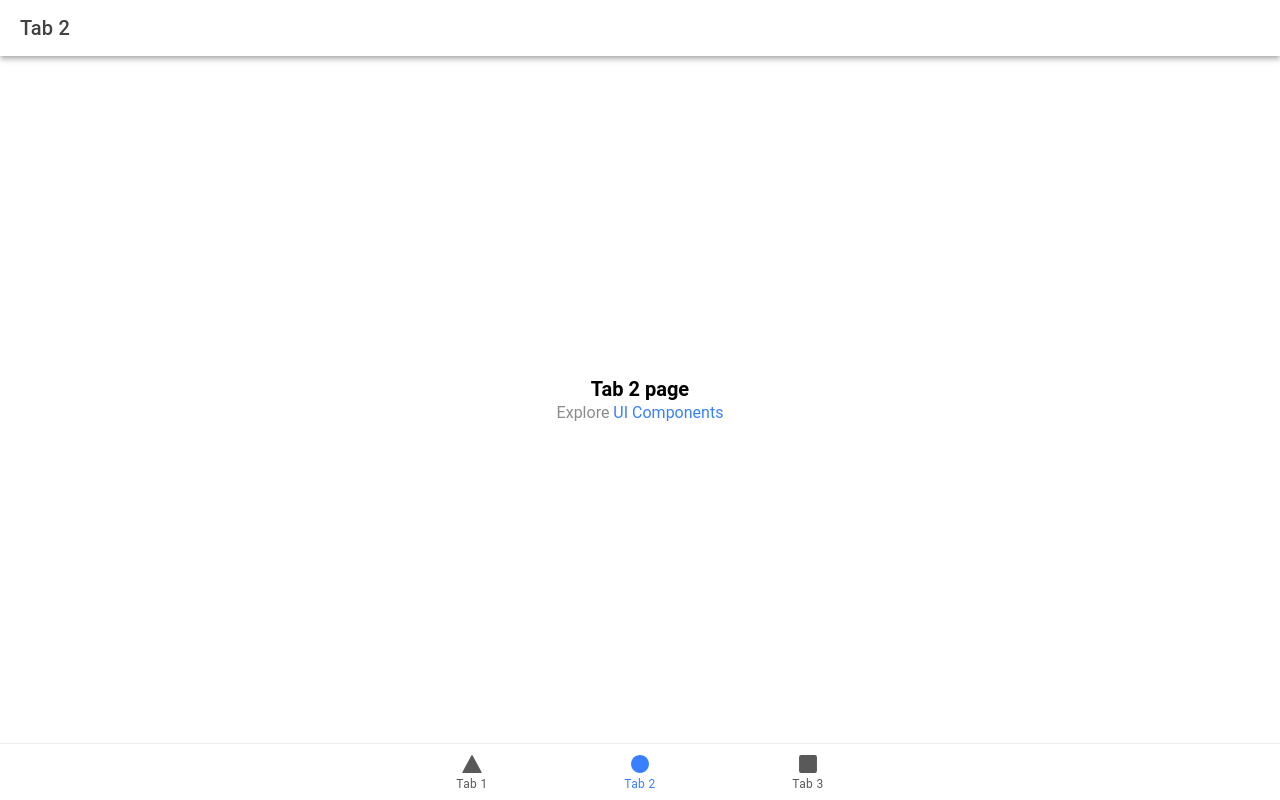
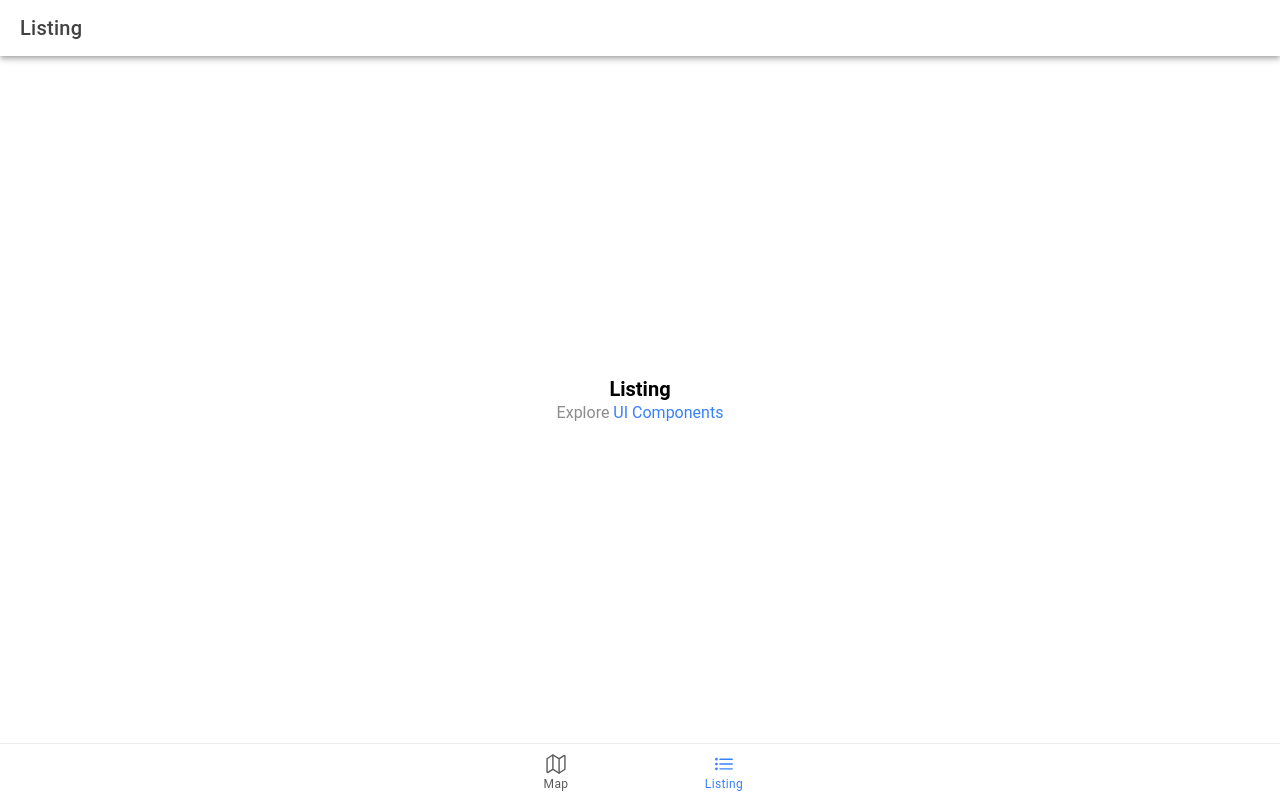
Before and after one commit to MartaBallesterB/fairly-map, a React (Vite) app: page /tab2 in a window 1280 px wide. Built offline with nearby package versions, Linux system fonts and the light colour scheme.

Commit message:
added leaflet logic

```diff
--- a/package.json
+++ b/package.json
@@ -23,8 +23,11 @@
     "@types/react-router": "^5.1.20",
     "@types/react-router-dom": "^5.3.3",
     "ionicons": "^7.0.0",
+    "leaflet": "^1.9.4",
     "react": "^18.2.0",
     "react-dom": "^18.2.0",
+    "react-leaflet": "^4.2.1",
+    "react-leaflet-cluster": "^2.1.0",
     "react-router": "^5.3.4",
     "react-router-dom": "^5.3.4"
   },
@@ -33,6 +36,7 @@
     "@testing-library/jest-dom": "^5.16.5",
     "@testing-library/react": "^14.0.0",
     "@testing-library/user-event": "^14.4.3",
+    "@types/leaflet": "^1.9.3",
     "@types/react": "^18.0.27",
     "@types/react-dom": "^18.0.10",
     "@vitejs/plugin-legacy": "^4.0.2",
--- a/src/App.tsx
+++ b/src/App.tsx
@@ -7,13 +7,14 @@ import {
   IonTabBar,
   IonTabButton,
   IonTabs,
-  setupIonicReact
+  setupIonicReact,
+  IonPage,
+  useIonViewDidEnter
 } from '@ionic/react';
 import { IonReactRouter } from '@ionic/react-router';
-import { ellipse, square, triangle } from 'ionicons/icons';
+import { mapOutline, listOutline } from 'ionicons/icons';
 import Tab1 from './pages/Tab1';
 import Tab2 from './pages/Tab2';
-import Tab3 from './pages/Tab3';
 
 /* Core CSS required for Ionic components to work properly */
 import '@ionic/react/css/core.css';
@@ -47,25 +48,18 @@ const App: React.FC = () => (
           <Route exact path="/tab2">
             <Tab2 />
           </Route>
-          <Route path="/tab3">
-            <Tab3 />
-          </Route>
           <Route exact path="/">
             <Redirect to="/tab1" />
           </Route>
         </IonRouterOutlet>
         <IonTabBar slot="bottom">
           <IonTabButton tab="tab1" href="/tab1">
-            <IonIcon aria-hidden="true" icon={triangle} />
-            <IonLabel>Tab 1</IonLabel>
+            <IonIcon aria-hidden="true" icon={mapOutline} />
+            <IonLabel>Map</IonLabel>
           </IonTabButton>
           <IonTabButton tab="tab2" href="/tab2">
-            <IonIcon aria-hidden="true" icon={ellipse} />
-            <IonLabel>Tab 2</IonLabel>
-          </IonTabButton>
-          <IonTabButton tab="tab3" href="/tab3">
-            <IonIcon aria-hidden="true" icon={square} />
-            <IonLabel>Tab 3</IonLabel>
+            <IonIcon aria-hidden="true" icon={listOutline} />
+            <IonLabel>Listing</IonLabel>
           </IonTabButton>
         </IonTabBar>
       </IonTabs>
--- a/src/pages/Tab1.css
+++ b/src/pages/Tab1.css
@@ -0,0 +1,4 @@
+.full-height-map {
+    height: 100%;
+    width: 100%;
+}
--- a/src/pages/Tab1.tsx
+++ b/src/pages/Tab1.tsx
@@ -1,13 +1,31 @@
 import { IonContent, IonHeader, IonPage, IonTitle, IonToolbar } from '@ionic/react';
 import ExploreContainer from '../components/ExploreContainer';
 import './Tab1.css';
+import * as Leaflet from 'leaflet';
+import 'leaflet/dist/leaflet.css'
+import { MapContainer, Marker, Popup, TileLayer } from 'react-leaflet'
+import L from 'leaflet'
+import { useEffect, useRef } from 'react';
+
+// delete L.Icon.Default.prototype['_getIconUrl' as any as keyof L.Icon.Default];
+// L.Icon.Default.mergeOptions({
+//   iconRetinaUrl: require('leaflet/dist/images/marker-icon-2x.png').default,
+//   iconUrl: require('leaflet/dist/images/marker-icon.png').default,
+//   shadowUrl: require('leaflet/dist/images/marker-shadow.png').default
+// });
 
 const Tab1: React.FC = () => {
+  const ref = useRef<Leaflet.Map>(null)
+  useEffect(() => {
+    setTimeout(() => {
+      ref.current?.invalidateSize()
+    }, 1)
+  }, [ref])
   return (
     <IonPage>
       <IonHeader>
         <IonToolbar>
-          <IonTitle>Tab 1</IonTitle>
+          <IonTitle>Map</IonTitle>
         </IonToolbar>
       </IonHeader>
       <IonContent fullscreen>
@@ -16,7 +34,21 @@ const Tab1: React.FC = () => {
             <IonTitle size="large">Tab 1</IonTitle>
           </IonToolbar>
         </IonHeader>
-        <ExploreContainer name="Tab 1 page" />
+        <MapContainer
+          ref={ref}
+          className="full-height-map"
+          center={[39.4697500, -0.3773900]}
+          zoom={13}
+          minZoom={3}
+          maxZoom={19}
+          maxBounds={[[-85.06, -180], [85.06, 180]]}
+          scrollWheelZoom={true}>
+          <TileLayer
+            attribution='&copy; <a href="https://stadiamaps.com/" target="_blank">Stadia Maps</a>, &copy; <a href="https://openmaptiles.org/" target="_blank">OpenMapTiles</a> &copy; <a href="https://www.openstreetmap.org/about" target="_blank">OpenStreetMap</a> contributors'
+            url="https://tiles.stadiamaps.com/tiles/alidade_smooth_dark/{z}/{x}/{y}{r}.png"
+          />
+          {/* TODO: Add markers */}
+        </MapContainer>
       </IonContent>
     </IonPage>
   );
--- a/src/pages/Tab2.tsx
+++ b/src/pages/Tab2.tsx
@@ -7,7 +7,7 @@ const Tab2: React.FC = () => {
     <IonPage>
       <IonHeader>
         <IonToolbar>
-          <IonTitle>Tab 2</IonTitle>
+          <IonTitle>Listing</IonTitle>
         </IonToolbar>
       </IonHeader>
       <IonContent fullscreen>
@@ -16,7 +16,7 @@ const Tab2: React.FC = () => {
             <IonTitle size="large">Tab 2</IonTitle>
           </IonToolbar>
         </IonHeader>
-        <ExploreContainer name="Tab 2 page" />
+        <ExploreContainer name="Listing" />
       </IonContent>
     </IonPage>
   );
--- a/src/pages/Tab3.tsx
+++ /dev/null
@@ -1,25 +0,0 @@
-import { IonContent, IonHeader, IonPage, IonTitle, IonToolbar } from '@ionic/react';
-import ExploreContainer from '../components/ExploreContainer';
-import './Tab3.css';
-
-const Tab3: React.FC = () => {
-  return (
-    <IonPage>
-      <IonHeader>
-        <IonToolbar>
-          <IonTitle>Tab 3</IonTitle>
-        </IonToolbar>
-      </IonHeader>
-      <IonContent fullscreen>
-        <IonHeader collapse="condense">
-          <IonToolbar>
-            <IonTitle size="large">Tab 3</IonTitle>
-          </IonToolbar>
-        </IonHeader>
-        <ExploreContainer name="Tab 3 page" />
-      </IonContent>
-    </IonPage>
-  );
-};
-
-export default Tab3;
```
Also changed, not shown: src/pages/Tab3.css (deleted), 2 other files (tests, documents, lock files or other folders).
